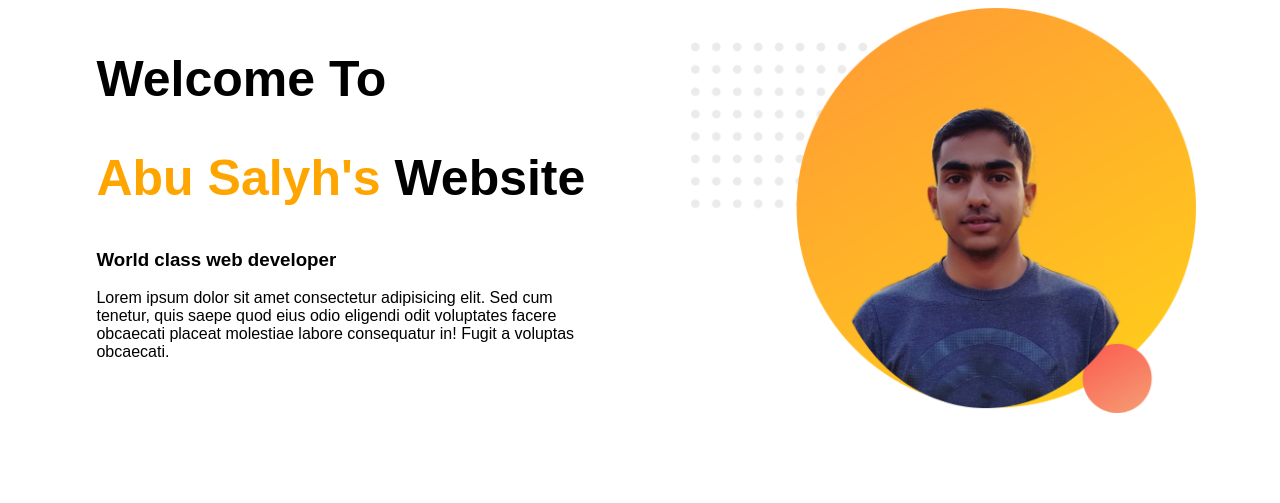
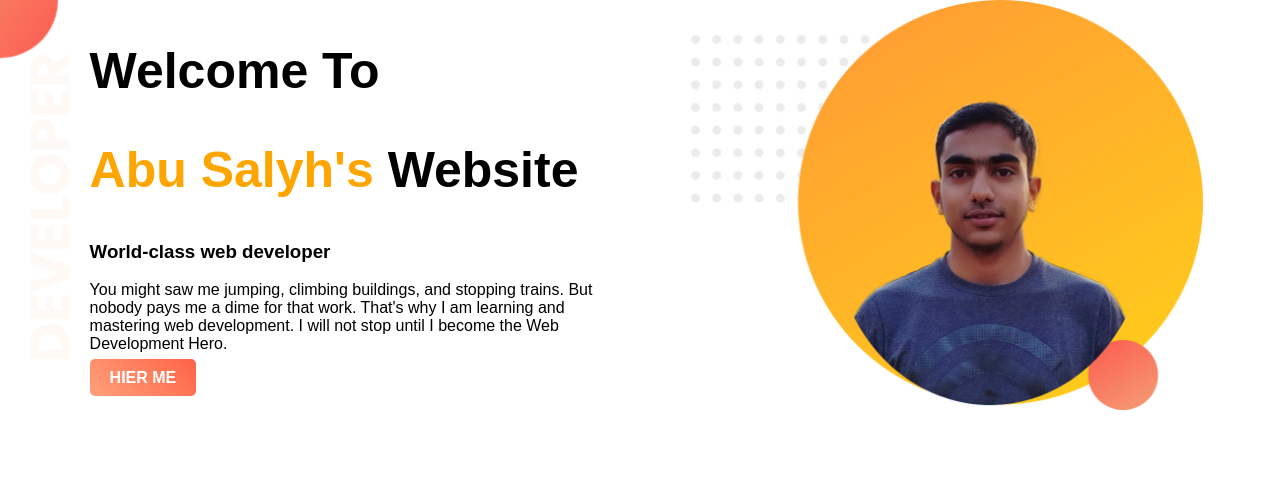
Before and after one commit to AbuSalyh/web-portfolio, a plain HTML site: page index.html in a window 1280 px wide. Drawn offline with Linux system fonts and the light colour scheme.

Commit message:
added first part

```diff
--- a/index.html
+++ b/index.html
@@ -8,14 +8,15 @@
     <link rel="stylesheet" href="style.css">
 </head>
 <body>
-    <section>
+    <section class="top-banner">
         <div class="half-width">
             <h1>Welcome To</h1>
             <h1> <span class="name-highlight">Abu Salyh's</span>  Website</h1>
-            <h3>World class web developer</h3>
+            <h3>World-class web developer</h3>
             <p>
-                Lorem ipsum dolor sit amet consectetur adipisicing elit. Sed cum tenetur, quis saepe quod eius odio eligendi odit voluptates facere obcaecati placeat molestiae labore consequatur in! Fugit a voluptas obcaecati.
+                You might saw me jumping, climbing buildings, and stopping trains. But nobody pays me a dime for that work. That's why I am learning and mastering web development. I will not stop until I become the Web Development Hero.
             </p>
+            <a class="link-button" href="https://www.linkedin.com/in/abu-salyh/" target="_blank">HIER ME</a>
         </div>
         <div class="half-width">
             <img src="images/salyh.png" alt="">
--- a/style.css
+++ b/style.css
@@ -1,4 +1,5 @@
 body{
+    margin: 0;
     font-family: 'Poppins', sans-serif;
 }
 
@@ -20,3 +21,21 @@ h1{
 .half-width img{
     width: 100%;
 }
+
+.top-banner{
+    background-image: url("images/top-banner.png");
+    background-repeat: no-repeat;
+}
+
+section{
+    height: 500px;
+}
+
+.link-button{
+    text-decoration: none;
+    background-image: linear-gradient(45deg, lightSalmon, tomato);
+    padding: 10px 20px;
+    border-radius: 5px;
+    color: white;
+    font-weight: bold;
+}
```
